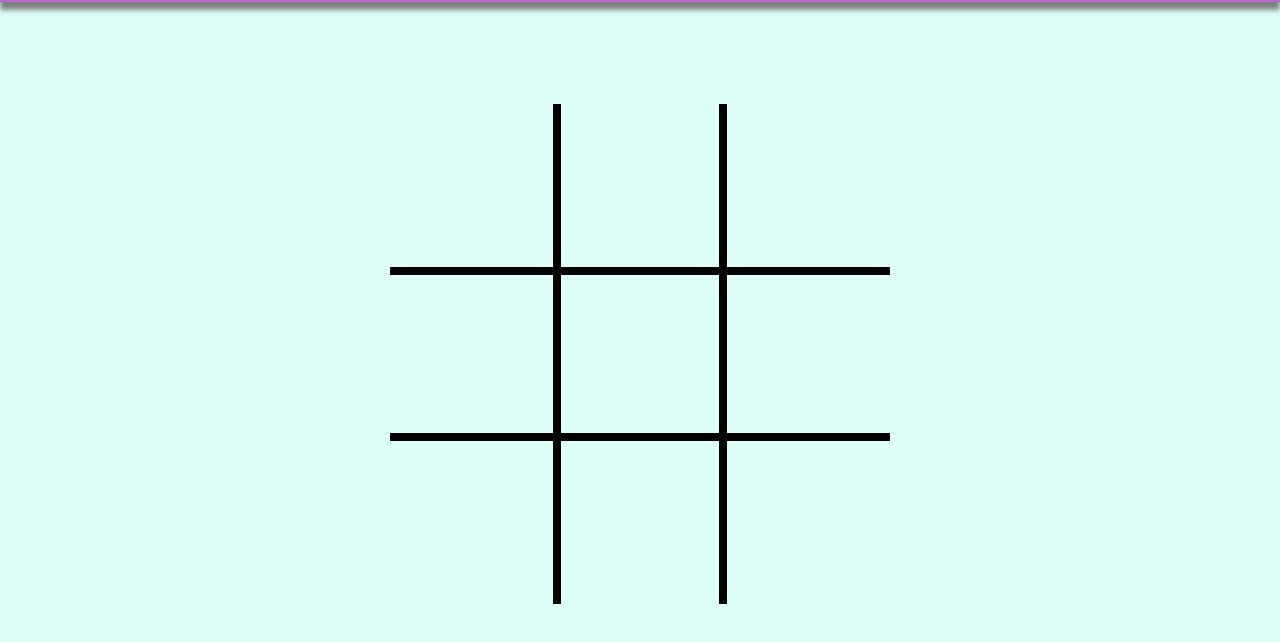
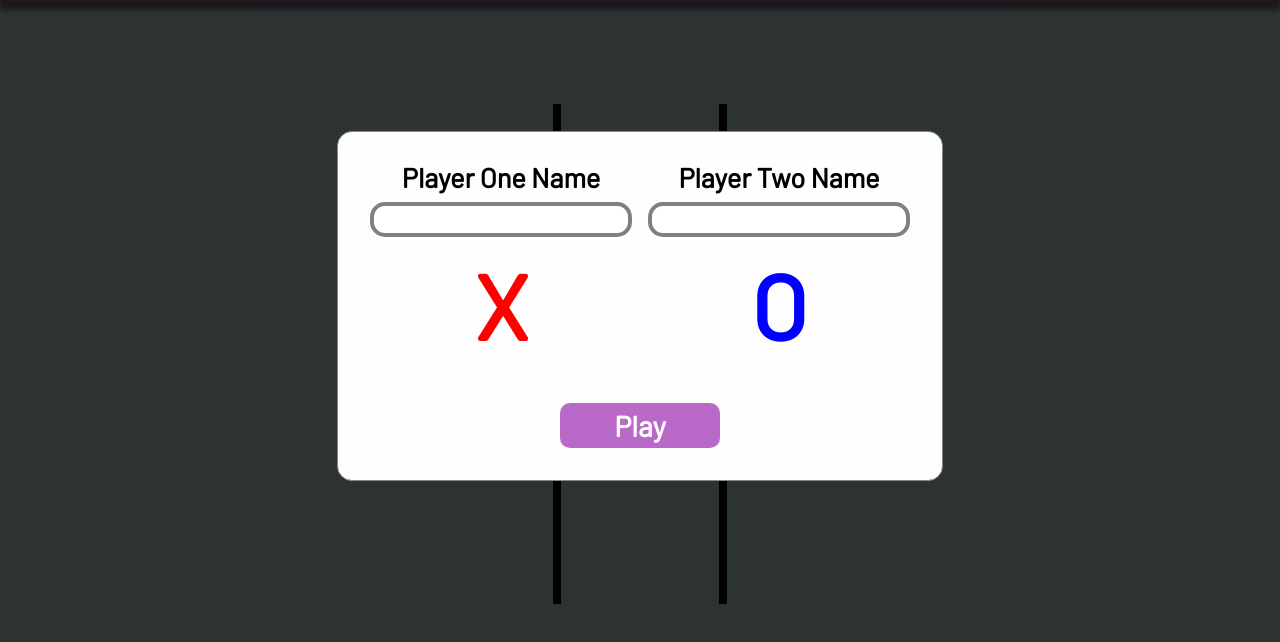
Before and after one commit to fadingmorsecode/tic-tac-toe, a website: page index.html in a window 1280 px wide. Shown: the part 94-736 px from the top of the page. Drawn offline with Linux system fonts and the light colour scheme.

Commit message:
Create and style modal for player info

```diff
--- a/index.html
+++ b/index.html
@@ -25,5 +25,25 @@
             <div class="cells" id="cell-8"></div>
         </div>
     </div>
+    <div class="modal">
+
+        <div class="modal-content">
+            <div class="forms">
+            <form>
+                <div class="player-containers">
+                <label for="playerOneInput">Player One Name</label>
+                <input id='playerOneInput' type="text">
+                <p id="playerOneMark" class="playerMarks">X</p>
+                </div>
+                <div class="player-containers">
+                <label for="playerTwoInput">Player Two Name</label>
+                <input id='playerTwoInput' type="text">
+                <p id="playerTwoMark" class="playerMarks">O</p>
+                </div>
+            </form>
+            </div>
+            <button class="play-btn">Play</button>
+        </div>
+    </div>
 </body>
 </html>
--- a/style.css
+++ b/style.css
@@ -222,3 +222,100 @@ body {
   font-weight: bold;
   font-family: 'Barlow', sans-serif;
 }
+
+.modal {
+  position: fixed;
+  z-index: 1;
+  left: 0;
+  top: 0;
+  width: 100%;
+  height: 100%;
+  overflow: auto;
+  background-color: rgb(0, 0, 0);
+  background-color: rgba(0, 0, 0, 0.8);
+  display: flex;
+  justify-content: center;
+  align-items: center;
+}
+
+.modal-content {
+  background-color: #fefefe;
+  border-radius: 15px;
+  border: 1px solid #888;
+  padding: 2rem;
+  display: flex;
+  flex-direction: column;
+  justify-content: center;
+  align-items: center;
+  gap: 50px;
+}
+
+.forms {
+  display: flex;
+  gap: 30px;
+}
+
+input[type='text'] {
+  width: 250px;
+  height: 25px;
+  border-radius: 15px;
+  border: solid gray 4px;
+  margin-bottom: 10px;
+}
+
+#playerOneMark {
+  color: red;
+}
+
+#playerTwoMark {
+  color: blue;
+}
+
+.playerMarks {
+  font-size: 6rem;
+  font-family: 'Barlow', sans-serif;
+  font-weight: bold;
+  animation: UpAndDown 4.5s linear infinite;
+}
+
+@keyframes UpAndDown {
+  0%,
+  100% {
+    transform: scale(0.9);
+  }
+  50% {
+    transform: scale(1.1);
+  }
+}
+
+label {
+  font-family: 'Barlow', sans-serif;
+  font-size: 1.7rem;
+  font-weight: bold;
+}
+
+form {
+  display: flex;
+  gap: 16px;
+  align-items: center;
+}
+
+.player-containers {
+  display: flex;
+  flex-direction: column;
+  align-items: center;
+  gap: 10px;
+}
+
+.play-btn {
+  width: 160px;
+  height: auto;
+  border-radius: 10px;
+  border-style: none;
+  background-color: #b96ac9;
+  color: white;
+  font-size: 1.8rem;
+  font-weight: bold;
+  padding: 5px;
+  font-family: 'Barlow', sans-serif;
+}
```
